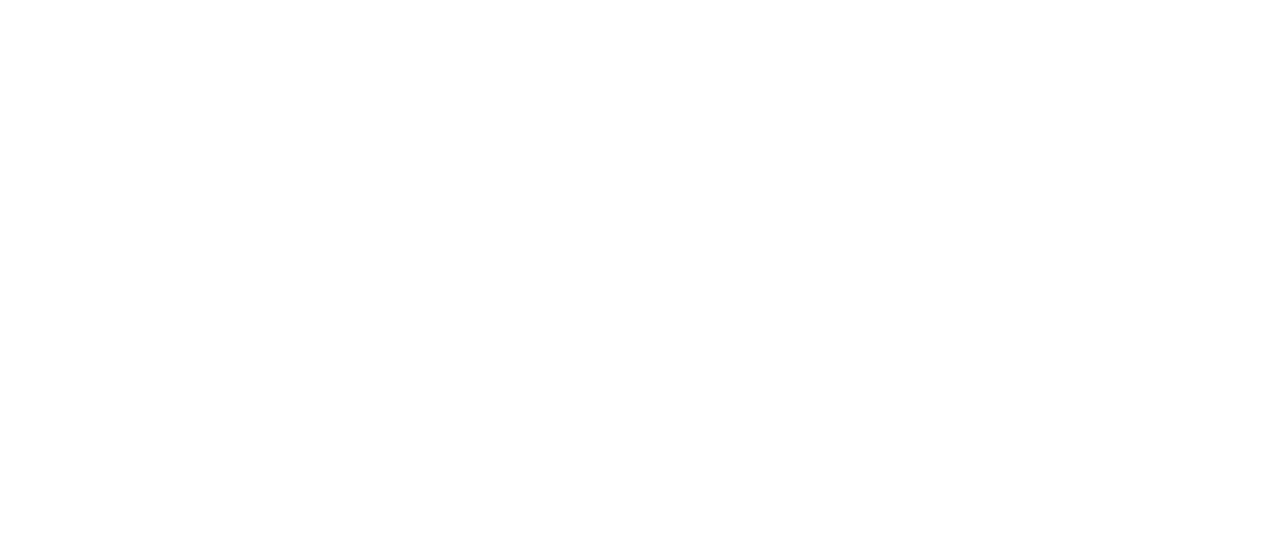
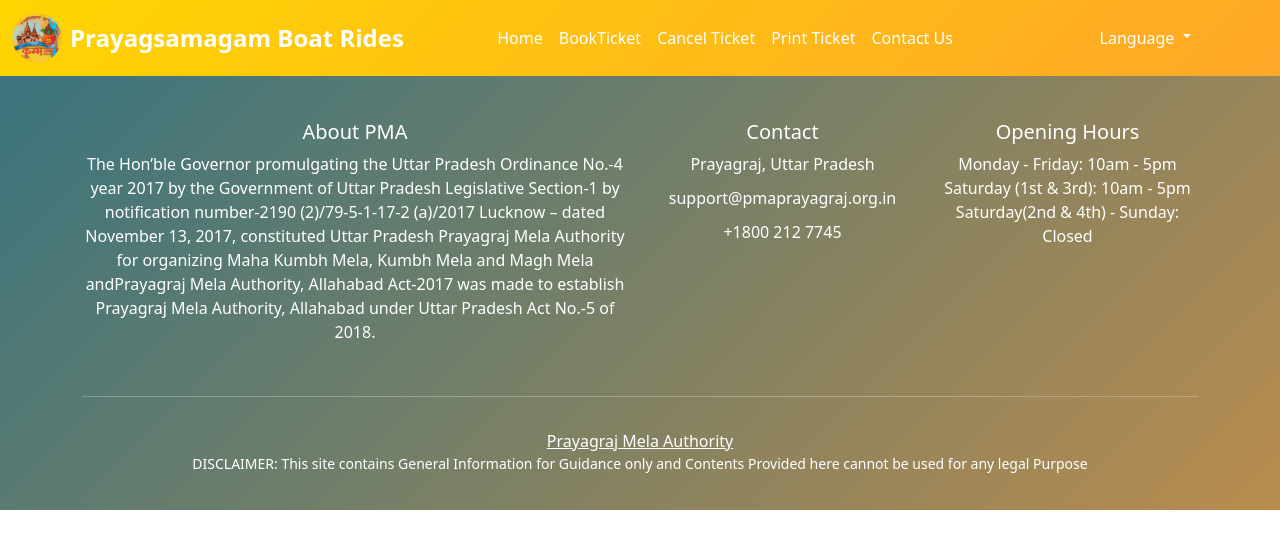
Before and after one commit to vardanskamra/boat-management, a plain HTML site: page frontend/book.html in a window 1280 px wide. Drawn offline with nearby package versions, Linux system fonts and the light colour scheme.

Commit message:
Restructure

```diff
--- a/frontend/book.html
+++ b/frontend/book.html
@@ -0,0 +1,96 @@
+<!DOCTYPE html>
+<html lang="en">
+<head>
+    <meta charset="UTF-8">
+    <meta name="viewport" content="width=device-width, initial-scale=1.0">
+    <title>Prayagsamagam Boat Reservation</title>
+    <link rel="stylesheet" href="style.css">
+    <link href="https://cdn.jsdelivr.net/npm/bootstrap@5.3.3/dist/css/bootstrap.min.css" rel="stylesheet" integrity="sha384-QWTKZyjpPEjISv5WaRU9OFeRpok6YctnYmDr5pNlyT2bRjXh0JMhjY6hW+ALEwIH" crossorigin="anonymous">
+    <style>
+
+    </style>
+</head>
+<body>
+    <nav class="navbar navbar-expand-lg bg-body-tertiary grad">
+            <div class="container-fluid align-items-center">
+                <a class="navbar-brand d-flex align-items-center" href="#">
+                    <img src="./images/logo-main.png" alt="Bootstrap" height="50px">
+                    <span class="white-text-heading mx-2">Prayagsamagam Boat Rides</span>
+                </a>
+                <button class="navbar-toggler" type="button" data-bs-toggle="collapse" data-bs-target="#navbarContent" aria-controls="navbarContent" aria-expanded="false" aria-label="Toggle navigation">
+                    <span class="navbar-toggler-icon"></span>
+                </button>
+                <div class="collapse navbar-collapse justify-content-around" id="navbarContent">
+                    <ul class="navbar-nav mb-2 mb-lg-0">
+                        <li class="nav-item">
+                            <a class="nav-link active" aria-current="page" href="#"><span class="white-text">Home</span></a>
+                        </li>
+                        <li class="nav-item">
+                            <a class="nav-link active" href="#"><span class="white-text">BookTicket</span></a>
+                        </li>
+                        <li class="nav-item">
+                            <a class="nav-link active" href="#"><span class="white-text">Cancel Ticket</span></a>
+                        </li>
+                        <li class="nav-item">
+                            <a class="nav-link active" href="#"><span class="white-text">Print Ticket</span></a>
+                        </li>
+                        <li class="nav-item">
+                            <a class="nav-link active" href="#"><span class="white-text">Contact Us</span></a>
+                        </li>
+                    </ul>
+                    <ul class="navbar-nav mb-2 mb-lg-0 mx-2">
+                        <li class="nav-item dropdown">
+                            <a class="nav-link dropdown-toggle" href="#" role="button" data-bs-toggle="dropdown" aria-expanded="false">
+                                <span class="white-text">Language</span>
+                            </a>
+                            <ul class="dropdown-menu">
+                                <li><a class="dropdown-item" href="#" onclick="changeLanguage('en')">English</a></li>
+                                <li><a class="dropdown-item" href="#" onclick="changeLanguage('hi')">Hindi</a></li>
+                            </ul>
+                        </li>
+                    </ul>
+                </div>
+            </div>
+    </nav>
+
+
+
+    <footer class="footer grad pt-4 mb-0">
+        <div class="container">
+            <div class="row">
+                <div class="col-md-6 footer-column">
+                    <h5>About PMA</h5>
+                    <p>The Hon’ble Governor promulgating the Uttar Pradesh Ordinance No.-4 year 2017 by the Government of Uttar Pradesh Legislative Section-1 by notification number-2190 (2)/79-5-1-17-2 (a)/2017 Lucknow – dated November 13, 2017, constituted Uttar Pradesh Prayagraj Mela Authority for organizing Maha Kumbh Mela, Kumbh Mela and Magh Mela andPrayagraj Mela Authority, Allahabad Act-2017 was made to establish Prayagraj Mela Authority, Allahabad under Uttar Pradesh Act No.-5 of 2018.</p>
+                </div>
+                <div class="col-md-3 footer-column">
+                    <h5>Contact</h5>
+                    <ul class="list-unstyled">
+                        <li>Prayagraj, Uttar Pradesh</li>
+                        <li>support@pmaprayagraj.org.in</li>
+                        <li>+1800 212 7745</li>
+                    </ul>
+                </div>
+                <div class="col-md-3 footer-column timing-slots">
+                    <h5>Opening Hours</h5>
+                    <p>Monday - Friday: 10am - 5pm</p>
+                    <p>Saturday (1st & 3rd):	10am - 5pm</p>
+                    <p>Saturday(2nd & 4th) - Sunday: Closed</p>
+                </div>
+            </div>
+            <hr>
+            <div class="footer-copyright py-3 text-center">
+                <div title="Prayagraj Mela Authority" class="container-fluid">
+                    <a title="Prayagraj Mela Authority" href="http://pmaprayagraj.org.in" style="color: #ffffff;">Prayagraj Mela Authority</a>
+                </div>
+                <div class="container-fluid small" title="Disclaimer Prayagraj Mela Authority">
+                    DISCLAIMER: This site contains General Information for Guidance only and Contents Provided here cannot be used for any legal Purpose
+                </div>
+            </div>
+        </div>
+    </footer>
+
+
+    <script src="https://ajax.googleapis.com/ajax/libs/jquery/3.7.1/jquery.min.js"></script>
+    <script src="https://cdn.jsdelivr.net/npm/bootstrap@5.3.3/dist/js/bootstrap.bundle.min.js" integrity="sha384-YvpcrYf0tY3lHB60NNkmXc5s9fDVZLESaAA55NDzOxhy9GkcIdslK1eN7N6jIeHz" crossorigin="anonymous"></script>
+</body>
+</html>
```
Also changed, not shown: index.html (+6 -6 lines).
